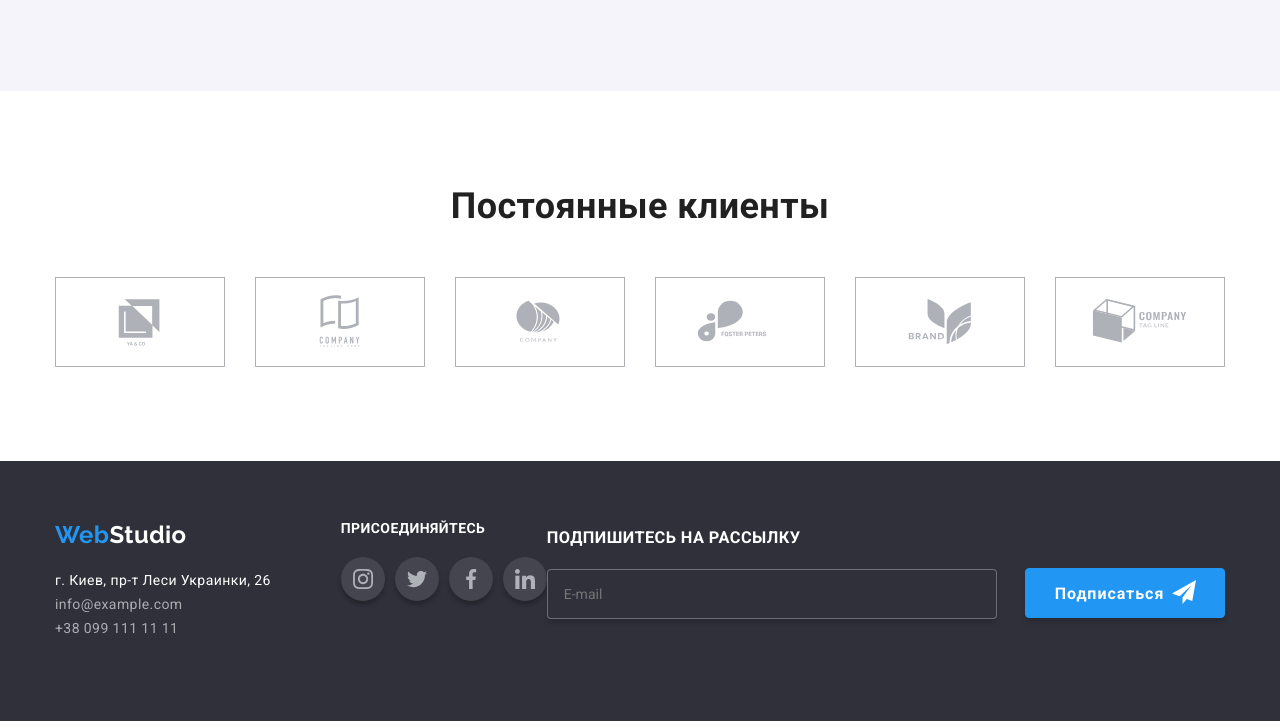
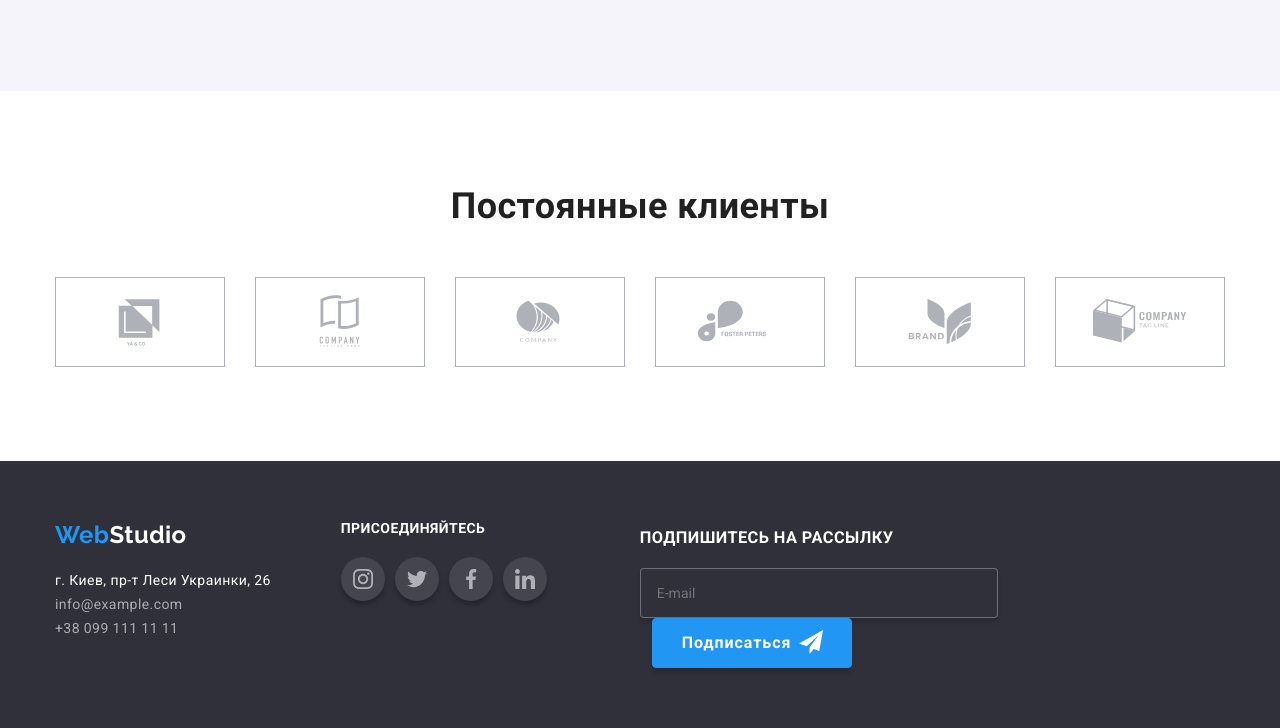
Before and after one commit to IraTereshchenko/goit-markup-hw-08, a plain HTML site: page index.html in a window 1280 px wide. Shown: the part 1737-2465 px from the top of the page. Drawn offline with nearby package versions, Linux system fonts and the light colour scheme; files that its build step writes are made by us from their sources.

Commit message:
Update _footer.scss
Виправлення футера

```diff
--- a/sass/layout/_footer.scss
+++ b/sass/layout/_footer.scss
@@ -132,9 +132,11 @@
     fill: $primary-white;
   }
 }
-/*.sign-up__form {
-  margin-left: 93px;
-}*/
+.sign-up__form {
+  @media screen and (min-width: 1200px) {
+    margin-left: 93px;
+  }
+}
 
 .sign-up__text {
   /*display: flex;*/
@@ -143,6 +145,12 @@
   font-weight: 700;
   line-height: 1.14;
   text-transform: uppercase;
+}
+.sign-up__box {
+  @media screen and (min-width: 1200px) {
+    display: flex;
+    align-items: center;
+  }
 }
 .sign-up__input {
   width: 100%;
@@ -159,7 +167,7 @@
     width: 450px;
   }
   @media screen and (min-width: 1200px) {
-    width: 358;
+    width: 358px;
     margin-right: 12px;
     margin-bottom: 0;
   }
@@ -171,7 +179,9 @@
 }
 
 .sign-up__btn {
-  display: inline-flex;
+  margin: 0 auto;
+  display: flex;
+  align-items: center;
   position: relative;
   min-width: 200px;
   height: 50px;
@@ -191,6 +201,7 @@
 
   @media screen and (min-width: 1200px) {
     margin-left: 12px;
+    display: flex;
   }
 
   &:hover,
```
